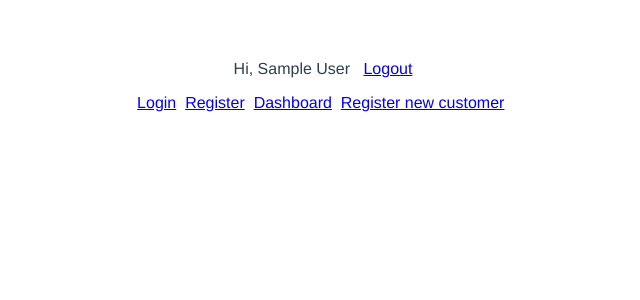
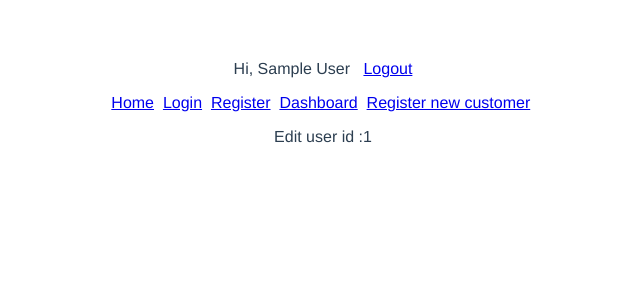
Before and after one commit to v-bezborodov/academy-coffee-spa-vue, a Vue app: page /user/edit/1 in a window 1280 px wide. Shown: the top 300 px of the page, without its empty margins (317-957 px from the left). Built offline with nearby package versions, Linux system fonts and the light colour scheme; sample sign-in values are in the browser's storage.

Commit message:
extra auth restrictions

```diff
--- a/package.json
+++ b/package.json
@@ -10,8 +10,8 @@
   "dependencies": {
     "axios": "^0.21.1",
     "core-js": "^3.6.5",
-    "vue": "^3.0.0",
-    "vue-router": "^4.0.4",
+    "vue": "^3.0.7",
+    "vue-router": "^4.0.5",
     "vuex": "^4.0.0"
   },
   "devDependencies": {
--- a/src/App.vue
+++ b/src/App.vue
@@ -2,10 +2,11 @@
   <div>
     <header-component/>
     <p>
-      <router-link to="/login">Login</router-link>&nbsp;
-      <router-link to="/register">Register</router-link>&nbsp;
-      <router-link to="/dashboard">Dashboard</router-link>&nbsp;
-      <router-link to="/register-customer">Register new customer</router-link>&nbsp;
+            <router-link to="/">Home</router-link>&nbsp;
+            <router-link to="/login">Login</router-link>&nbsp;
+            <router-link to="/register">Register</router-link>&nbsp;
+            <router-link to="/dashboard">Dashboard</router-link>&nbsp;
+            <router-link to="/register-customer">Register new customer</router-link>&nbsp;
     </p>
     <router-view></router-view>
   </div>
@@ -17,11 +18,6 @@ import HeaderComponent from './components/topNav/Header.component'
 export default {
   name: 'App',
   components: {HeaderComponent},
-  setup(){
-
-
-
-  }
 }
 </script>
 
--- a/src/components/Dashboard.component.vue
+++ b/src/components/Dashboard.component.vue
@@ -36,13 +36,13 @@
             {{ user.phone }}
           </td>
           <td>
-            {{ user.roles.length ? user.roles.map(role => role.name) :'user'}}
+            {{ user.roles.length ? user.roles.map(role => role.name) : 'user' }}
           </td>
           <td>
             {{ user.one_time_password ?? '****' }}
           </td>
           <td>
-            <router-link :to="{path: '/user/edit/' + user.id}">
+            <router-link :to="{name: 'edit-user', params:{user:user.id} }">
               <button id="myButton" class="foo bar">Edit</button>
             </router-link>
             <button @click="generatePassword(user.id)">Generate password</button>
--- a/src/components/Login.component.vue
+++ b/src/components/Login.component.vue
@@ -11,7 +11,7 @@
       </div>
       <div>
         <label for="password">Password</label>
-        <input type="text" id="password" v-model="password">
+        <input type="password" id="password" v-model="password">
       </div>
       <div>
         <p>
@@ -23,12 +23,7 @@
       </div>
     </form>
     <div>
-      <p v-if="errors.length">
-        <b>Please correct the following error(s):</b>
-      <ul>
-        <li v-for="error in errors" v-bind:key="error">{{ JSON.stringify(error) }}</li>
-      </ul>
-      </p>
+      <error-handler :errors="errors"/>
     </div>
   </div>
 </template>
@@ -38,9 +33,11 @@ import {ref} from "vue";
 import axios from "axios";
 import {useRouter} from 'vue-router'
 import { useStore } from 'vuex'
+import ErrorHandler from "@/components/ErrorHandler/Errorhandler.component";
 
 export default {
   name: "LoginPageComponent",
+  components: {ErrorHandler},
   setup() {
     const email = ref('')
     const password = ref('')
@@ -67,7 +64,7 @@ export default {
             return router.push('/dashboard')
           }
       ).catch((error) => {
-        error?.response?.data && errors.value.push(error.response.data.error)
+        error.data.message && errors.value.push(error.data.message)
       })
     }
 
--- a/src/components/RegisterCustomer.component.vue
+++ b/src/components/RegisterCustomer.component.vue
@@ -29,7 +29,7 @@
 import axios from "axios";
 
 import {ref} from 'vue'
-import ErrorHandler from '../../components/ErrorHandler/Errorhandler.component'
+import ErrorHandler from '@/components/ErrorHandler/Errorhandler.component'
 
 export default {
   name: "RegisterCustomerComponent",
--- /dev/null
+++ b/src/components/UserEdit.component.vue
@@ -0,0 +1,18 @@
+<template>
+  <div>
+    Edit user id :{{ $route.params.user}}
+  </div>
+</template>
+
+<script>
+export default {
+  name: "UserEdit.component",
+  setup() {
+
+  }
+}
+</script>
+
+<style scoped>
+
+</style>
--- a/src/main.js
+++ b/src/main.js
@@ -1,8 +1,8 @@
 import {createApp} from 'vue'
 import App from './App.vue'
-import {router} from './router'
-import axios from './service/index'
-import api from './service/api/index'
+import router from './router'
+import axios from './service'
+import api from './service/api'
 import store from "./store"
 
 const app = createApp(App)
@@ -11,4 +11,6 @@ app.provide('api', api);
 app.use(router, axios)
 app.use(store)
 
+if(process.env.NODE_ENV==='development') app.config.devtools = true
+
 app.mount('#app')
--- a/src/pages/customer/RegisterCustomerPage.component.vue
+++ b/src/pages/customer/RegisterCustomerPage.component.vue
@@ -5,7 +5,7 @@
 </template>
 
 <script>
-import RegisterCustomerComponent from '@/components/Register.component'
+import RegisterCustomerComponent from '@/components/RegisterCustomer.component'
 
 export default {
   name: "RegisterCustomerPageComponent",
--- /dev/null
+++ b/src/pages/home/HomePage.component.vue
@@ -0,0 +1,15 @@
+<template>
+  <div>
+    Hi, this is home page!
+  </div>
+</template>
+
+<script>
+export default {
+  name: "HomePage.component"
+}
+</script>
+
+<style scoped>
+
+</style>
--- /dev/null
+++ b/src/pages/user/edit/UserEditPage.component.vue
@@ -0,0 +1,18 @@
+<template>
+  <div>
+    <user-edit-component/>
+  </div>
+</template>
+
+<script>
+import UserEditComponent from '@/components/UserEdit.component'
+
+export default {
+  name: "UserEditPage.component",
+  components: {UserEditComponent}
+}
+</script>
+
+<style scoped>
+
+</style>
--- a/src/router/index.js
+++ b/src/router/index.js
@@ -1,8 +1,22 @@
 import {createRouter, createWebHistory} from "vue-router";
-import {routes} from "@/router/routes";
+import routes from "./routes.js";
 
-export let router = createRouter({
-    history: createWebHistory(),
-    routes: routes,
+const routerHistory = createWebHistory()
+
+let router = createRouter({
+    history: routerHistory,
+    routes,
     base: '/',
 })
+
+router.beforeEach((to, from, next) => {
+    console.log(to, from)
+    if (!localStorage.getItem("access_token") && to.name !== 'login') {
+        next({name: 'login'})
+        alert("Login first!")
+    } else {
+        next()
+    }
+})
+
+export default router
--- a/src/router/routes.js
+++ b/src/router/routes.js
@@ -1,17 +1,17 @@
-import LoginComponent from '../pages/login/LoginPage.component'
-import RegisterComponent from '../pages/register/Register.component'
-import DashboardComponent from '../pages/dashboard/DashboardPage.component'
-import RegisterCustomer from '../pages/customer/RegisterCustomerPage.component'
+import LoginPageComponent from '../pages/login/LoginPage.component'
+import RegisterPageComponent from '../pages/register/Register.component'
+import DashboardPageComponent from '../pages/dashboard/DashboardPage.component'
+import RegisterPageCustomer from '../pages/customer/RegisterCustomerPage.component'
+import HomePageComponent from '../pages/home/HomePage.component'
+import UserEditPageComponent from '../pages/user/edit/UserEditPage.component'
 
-/** @type {import('vue-router').RouterOptions['routes']} */
-export let routes = [
-    { path: '/login', component: LoginComponent },
-    { path: '/register', component: RegisterComponent },
-    { path: '/dashboard', component: DashboardComponent },
-    { path: '/register-customer', component: RegisterCustomer },
+let routes = [
+    {path: '/', name: 'home', component: HomePageComponent},
+    {path: '/login', name: 'login', component: LoginPageComponent},
+    {path: '/register', name: 'register', component: RegisterPageComponent},
+    {path: '/dashboard', name: 'dashboard', component: DashboardPageComponent},
+    {path: '/register-customer', name: 'register-customer', component: RegisterPageCustomer},
+    {path: '/user/edit/:user', name: 'edit-user', component: UserEditPageComponent, props: true},
 ]
 
-// router.beforeEach((to, from, next) => {
-//     if (to.name !== 'Login' && !isAuthenticated) next({ name: 'Login' })
-//     else next()
-// })
+export default routes
```
Also changed, not shown: 1 other file (tests, documents, lock files or other folders).
